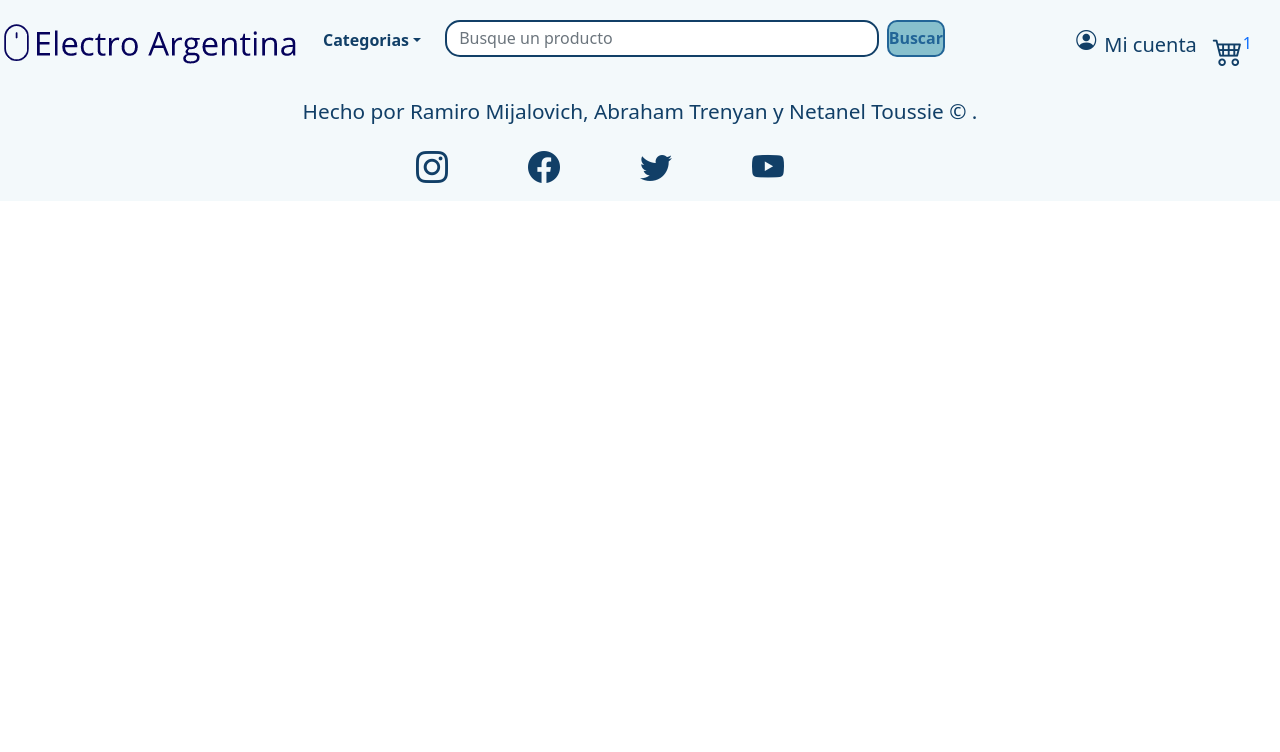
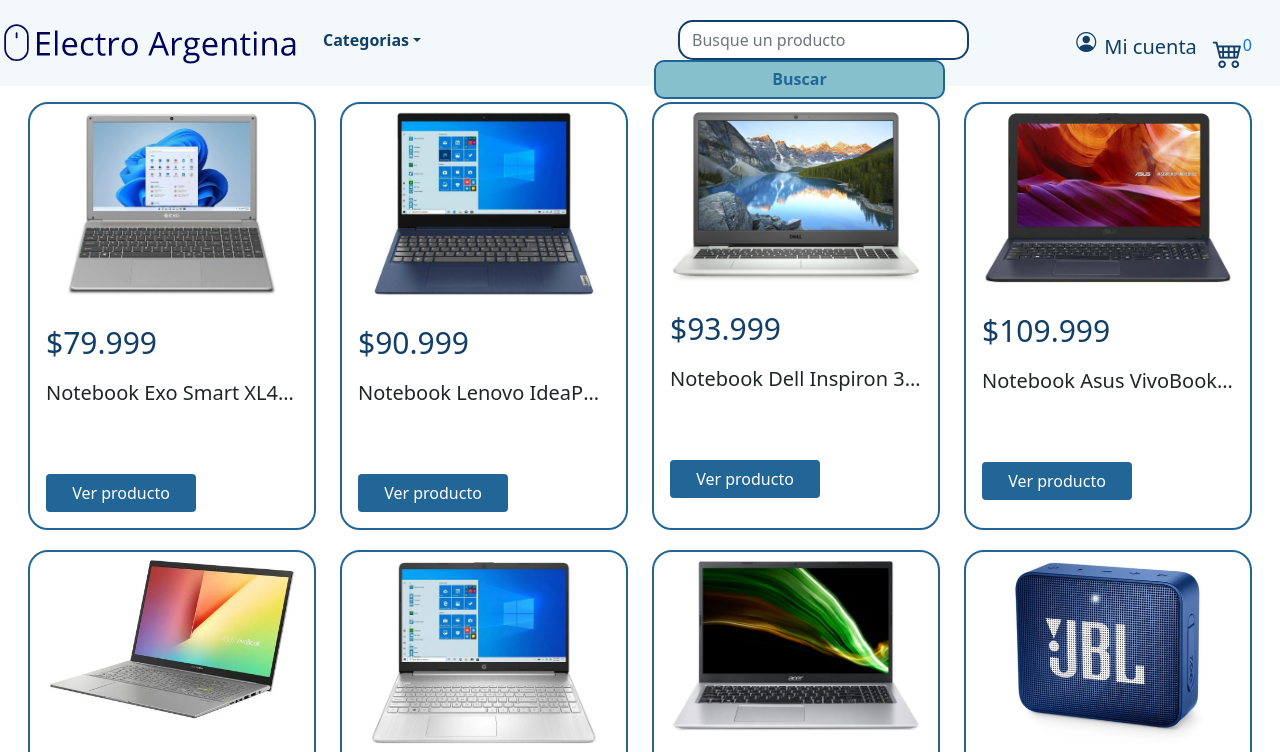
Before and after one commit to AbrahamTrenyan/proyectoFinal, a React (Create React App) app: page /busqueda in a window 1280 px wide. Shown: the top 752 px of the page. Built offline with nearby package versions, Linux system fonts and the light colour scheme.

Commit message:
buscador listo

```diff
--- a/package.json
+++ b/package.json
@@ -8,6 +8,7 @@
     "@testing-library/user-event": "^13.5.0",
     "bootstrap": "^5.1.3",
     "bootstrap-icons": "^1.7.2",
+    "history": "^5.2.0",
     "react": "^17.0.2",
     "react-dom": "^17.0.2",
     "react-router-dom": "^6.2.1",
--- a/src/Components/Navbar/Navbar.js
+++ b/src/Components/Navbar/Navbar.js
@@ -3,11 +3,13 @@ import logo from "../../assets/img/logoTransparente.png"
 import { Link } from "react-router-dom";
 import { Context } from "../../store/storeContext";
 import { useContext } from "react";
+import { useNavigate } from 'react-router';
 
 const Navbar = () => {
-    const {busqueda, setBusqueda} = useContext(Context)
-    const buscar = (e) =>{
-        setBusqueda(e)
+    let navigate = useNavigate();
+    const {busqueda, handleChange, carrito} = useContext(Context)
+    const handleSubmit = () => {
+        navigate("/busqueda")
     }
     return (
         <div className="row barraNavegacion">
@@ -29,8 +31,10 @@ const Navbar = () => {
                         </ul>
                     </li>
                 </ul>
-                <input className="form-control ms-4 me-2 buscador" type="search" placeholder="Busque un producto" aria-label="Search"/>
-                <Link to='/busqueda'><button className="buscar fw-bold" type="submit" onSubmit={(e => buscar(e.target.value))}>Buscar</button></Link>
+                <form onSubmit={handleSubmit}>
+                <input className="form-control ms-4 me-2 buscador" type="search" placeholder="Busque un producto" aria-label="Search"  onChange={(e) => handleChange(e)}/>
+                <Link to='/busqueda'><button className="buscar fw-bold" type="submit" value={busqueda} >Buscar</button></Link>
+                </form>
 
             </div>
             <div className=" persona col-3 d-flex justify-content-end align-items-center">
@@ -40,7 +44,7 @@ const Navbar = () => {
                 </Link>
                 <a className="nav-link d-flex align-items-center" href="#">
                     <i className="bi bi-cart4 carrito"></i>
-                    <p className="">1</p>
+                    <p className="">{carrito.length}</p>
                 </a>
             </div>
         </div>
--- a/src/pages/Busqueda/Busqueda.js
+++ b/src/pages/Busqueda/Busqueda.js
@@ -1,8 +1,24 @@
+import { useContext} from "react";
+import { Context } from "../../store/storeContext";
+import Card from '../../Components/Card'
+import { useEffect } from "react";
 const Busqueda = () => {
+    const { buscados, busqueda, setBuscados, productsList } = useContext(Context)
+    useEffect(() => {setBuscados(productsList.filter((prod)=>prod.nombre.toLowerCase().includes(busqueda.toLowerCase()))
+        )}, [busqueda])
     return (
-        <>
+    <>
+        <div className="d-flex flex-wrap justify-content-around m-3">
+            {buscados.length > 0 ?
+                buscados.map(prod => (
+                    <Card key={prod.id} {...prod} />
+                ))
+                :
+                <p>No se encontraron productos con ese nombre</p>
+            }
+        </div>
 
-        </>
+    </>
      );
 }
 
--- a/src/store/storeContext.js
+++ b/src/store/storeContext.js
@@ -42,6 +42,11 @@ export const Context = createContext(null)
 const UserProvider = ({children}) => {
     const [busqueda, setBusqueda] = useState("")
     const [buscados, setBuscados] =useState([])
+    const [carrito, setCarrito] = useState([])
+    const handleChange = (e) =>{
+        e.preventDefault()
+        setBusqueda(e.target.value)
+    }
     const [productsList, setProductsList] = useState([{
         id: 1,
         nombre: "Notebook Exo Smart XL4-H3548 gris 15.6",
@@ -252,7 +257,7 @@ const UserProvider = ({children}) => {
     }
 ])
 return (
-    <Context.Provider value ={{productsList,setProductsList, busqueda, setBusqueda, buscados, setBuscados}}>
+    <Context.Provider value ={{productsList,setProductsList, busqueda, setBusqueda, buscados, setBuscados, handleChange, carrito, setCarrito}}>
         {children}
     </Context.Provider>
 )
```
Also changed, not shown: 1 other file (tests, documents, lock files or other folders).
